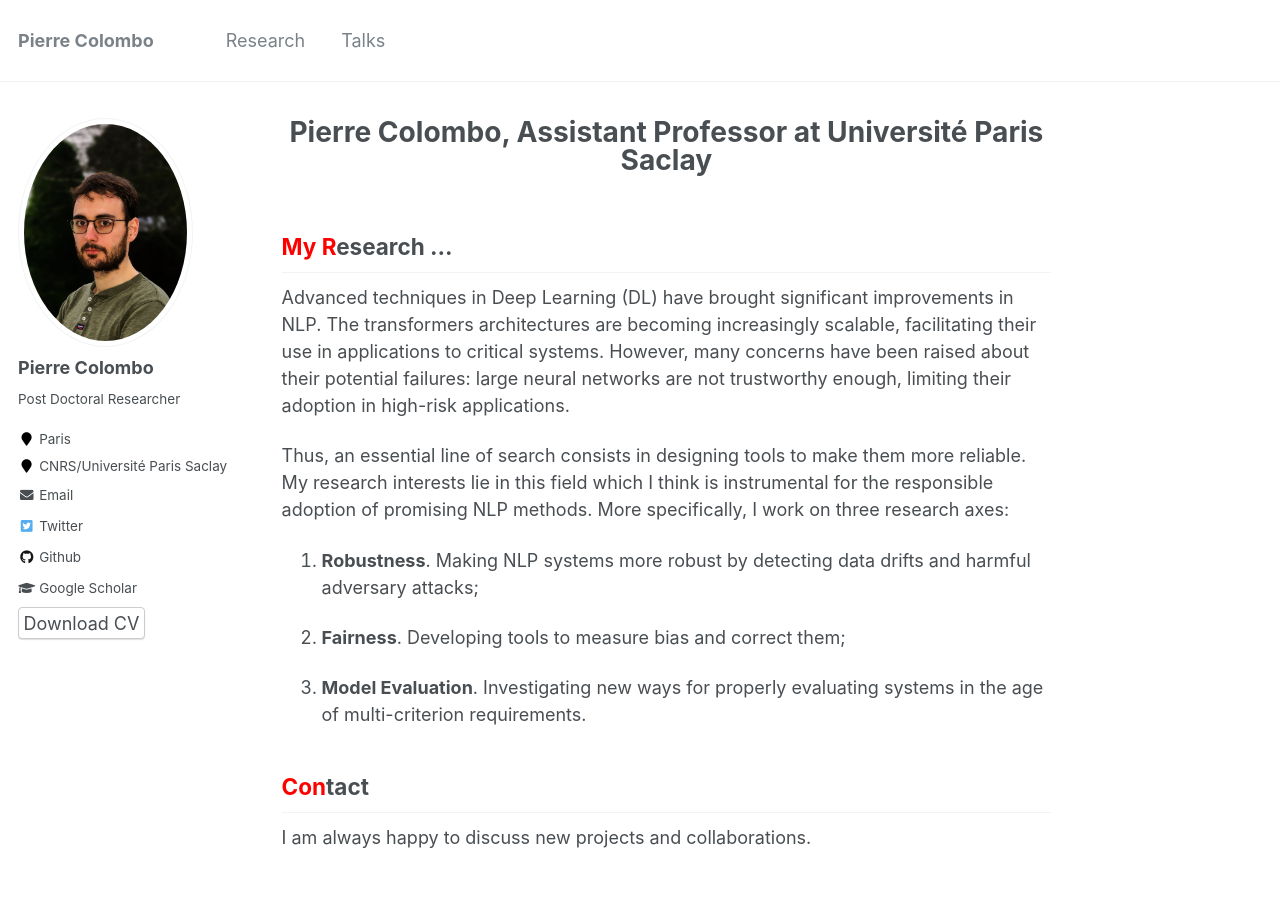
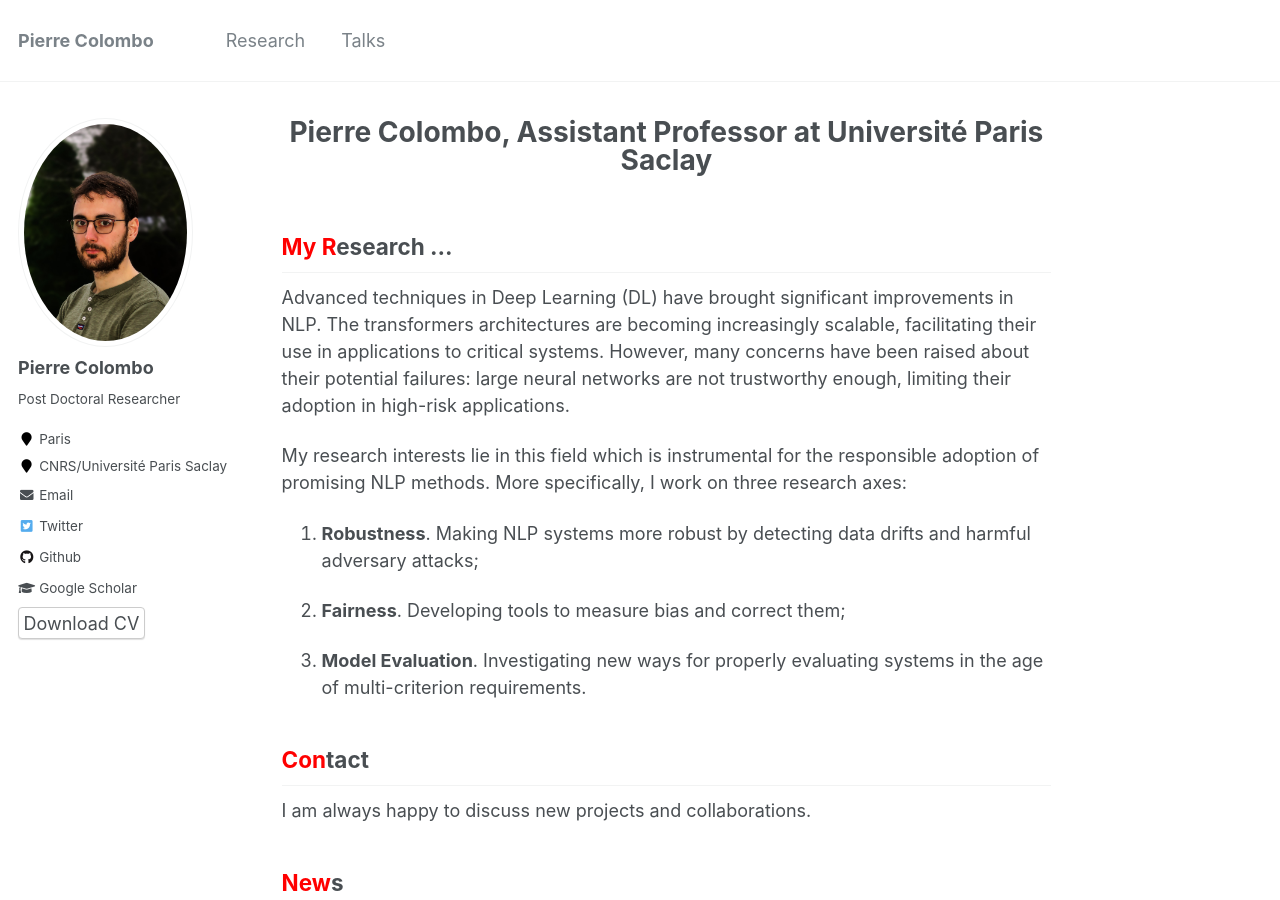
Before and after one commit to PierreColombo/PierreColombo.github.io, a Jekyll site: the page built from _pages/about.md, in a window 1280 px wide and 900 px high. Built offline with Jekyll 4.4.1, drawn with Linux system fonts in a browser that asks for light colours.

```diff
--- a/_pages/about.md
+++ b/_pages/about.md
@@ -16,7 +16,7 @@
 Advanced techniques in Deep Learning (DL) have brought significant improvements in NLP. The transformers architectures are becoming increasingly scalable, facilitating their use in applications to critical systems. However, many concerns have been raised about their potential failures: large neural networks are not trustworthy enough, limiting their
 adoption in high-risk applications.
 
-Thus, an essential line of search consists in designing tools to make them more reliable. My research interests lie in this field which I think is instrumental for the responsible adoption of promising NLP methods. More specifically, I work on three research axes:
+My research interests lie in this field which is instrumental for the responsible adoption of promising NLP methods. More specifically, I work on three research axes:
 
 1. **Robustness**. Making NLP systems more robust by detecting data drifts and harmful adversary attacks;
 
```
